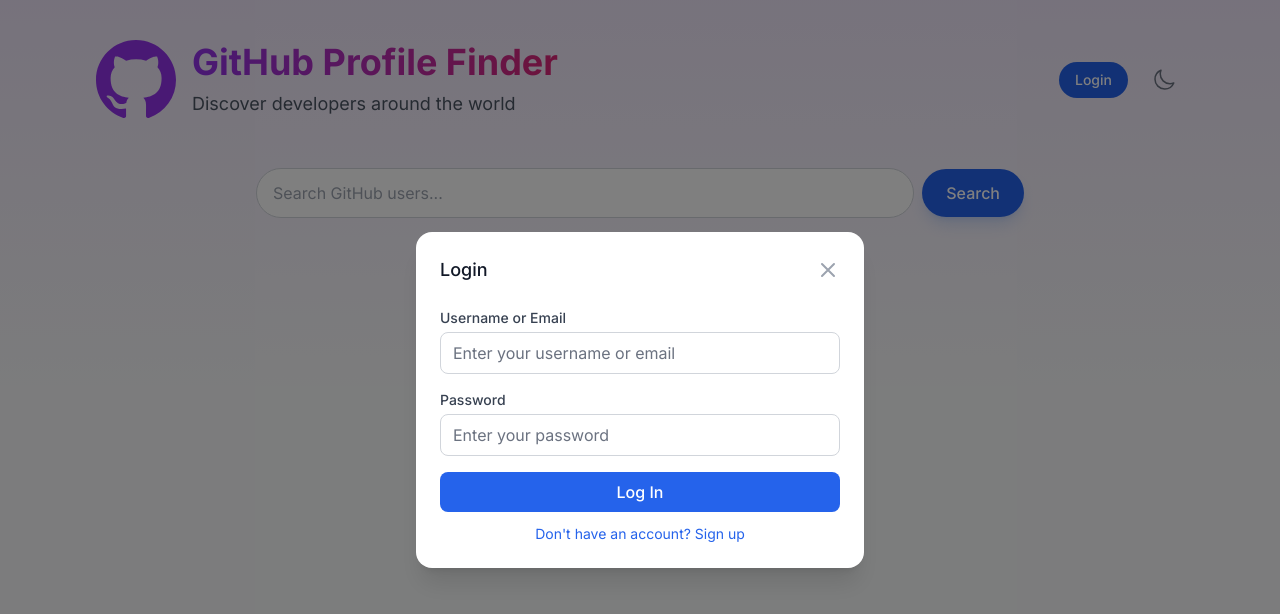
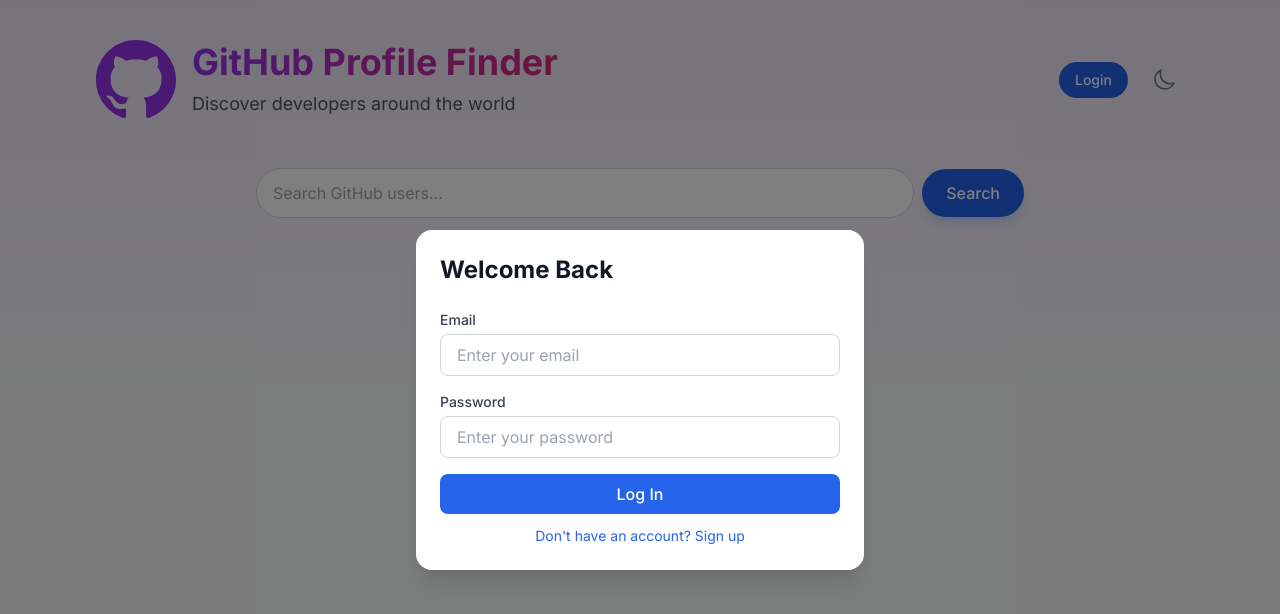
Before and after one commit to TheGuyCheese/github_profile_finder, a Next.js app: page / in a window 1280 px wide. Both pictures are taken after a click on the button "Login". Shown: the top 614 px of the page. Built offline with nearby package versions, Linux system fonts and the light colour scheme.

Commit message:
fixed some deployment errors

```diff
--- a/app/page.tsx
+++ b/app/page.tsx
@@ -7,8 +7,6 @@
 import Image from 'next/image';
 import { useAuth } from '../context/AuthContext';
 import AuthModal from '../components/AuthModal';
-import FavoriteButton from '../components/FavoriteButton';
-import UserMenu from '../components/UserMenu';
 
 interface GitHubUser {
   login: string;
@@ -56,10 +54,7 @@
     });
   };
 
-  const constructSearchQuery = () => {
-    const query = searchQuery;
-    return query;
-  };
+  const constructSearchQuery = () => searchQuery.trim();
 
   const handleSearch = async () => {
     const trimmedQuery = searchQuery.trim();
@@ -130,7 +125,7 @@
             </div>
             <div className="flex items-center space-x-4">
               {isAuthenticated ? (
-                <UserMenu />
+                <></>
               ) : (
                 <button
                   onClick={() => setIsAuthModalOpen(true)}
@@ -210,7 +205,6 @@
                         <h3 className="text-lg font-semibold text-gray-900 dark:text-white group-hover:text-blue-600 dark:group-hover:text-blue-400">
                           {user.login}
                         </h3>
-                        <FavoriteButton username={user.login} />
                       </div>
                       <div className="mt-4 transform translate-y-4 opacity-0 group-hover:translate-y-0 group-hover:opacity-100 transition-all duration-300">
                         <Link
--- a/components/AuthModal.tsx
+++ b/components/AuthModal.tsx
@@ -1,8 +1,8 @@
 'use client';
 
 import { useState } from 'react';
+import { motion } from 'framer-motion';
 import { useAuth } from '../context/AuthContext';
-import { motion, AnimatePresence } from 'framer-motion';
 
 interface AuthModalProps {
   isOpen: boolean;
@@ -17,7 +17,7 @@
   const [formData, setFormData] = useState({
     username: '',
     email: '',
-    password: '',
+    password: ''
   });
 
   const handleSubmit = async (e: React.FormEvent) => {
@@ -29,19 +29,16 @@
       if (!isLogin) {
         if (!formData.username.trim()) {
           setError('Username is required');
-          setIsLoading(false);
           return;
         }
         if (!formData.email.trim()) {
           setError('Email is required');
-          setIsLoading(false);
           return;
         }
       }
 
       if (!formData.password) {
         setError('Password is required');
-        setIsLoading(false);
         return;
       }
 
@@ -62,103 +59,77 @@
     }
   };
 
-  const handleChange = (e: React.ChangeEvent<HTMLInputElement>) => {
-    setFormData({ ...formData, [e.target.name]: e.target.value });
-    setError('');
-  };
+  if (!isOpen) return null;
 
   return (
-    <AnimatePresence>
-      {isOpen && (
-        <div className="fixed inset-0 z-50 overflow-y-auto">
-          <div className="flex min-h-screen items-center justify-center p-4">
-            {/* Backdrop */}
     <motion.div
       initial={{ opacity: 0 }}
       animate={{ opacity: 1 }}
       exit={{ opacity: 0 }}
-              onClick={onClose}
-              className="fixed inset-0 bg-black bg-opacity-50 transition-opacity"
-            />
+      className="fixed inset-0 bg-black bg-opacity-50 z-50 flex items-center justify-center p-4"
+    >
+      <div className="bg-white dark:bg-gray-800 rounded-2xl w-full max-w-md overflow-hidden shadow-xl">
+        <div className="p-6">
+          <h2 className="text-2xl font-bold text-gray-900 dark:text-white mb-6">
+            {isLogin ? 'Welcome Back' : 'Create Account'}
+          </h2>
 
-            {/* Modal */}
-            <motion.div
-              initial={{ scale: 0.95, opacity: 0 }}
-              animate={{ scale: 1, opacity: 1 }}
-              exit={{ scale: 0.95, opacity: 0 }}
-              className="relative w-full max-w-md transform overflow-hidden rounded-2xl bg-white dark:bg-gray-800 p-6 text-left shadow-xl transition-all"
-            >
-              <div className="flex justify-between items-center mb-6">
-                <h3 className="text-lg font-medium text-gray-900 dark:text-white">
-                  {isLogin ? 'Login' : 'Create Account'}
-                </h3>
-                <button
-                  onClick={onClose}
-                  className="text-gray-400 hover:text-gray-500 dark:hover:text-gray-300"
-                >
-                  <svg className="h-6 w-6" fill="none" viewBox="0 0 24 24" stroke="currentColor">
-                    <path strokeLinecap="round" strokeLinejoin="round" strokeWidth={2} d="M6 18L18 6M6 6l12 12" />
-                  </svg>
-                </button>
+          {error && (
+            <div className="mb-4 p-3 bg-red-100 dark:bg-red-900 text-red-700 dark:text-red-200 rounded-lg">
+              {error}
             </div>
+          )}
 
           <form onSubmit={handleSubmit} className="space-y-4">
             {!isLogin && (
               <div>
-                    <label htmlFor="username" className="block text-sm font-medium text-gray-700 dark:text-gray-300">
+                <label htmlFor="username" className="block text-sm font-medium text-gray-700 dark:text-gray-300 mb-1">
                   Username
                 </label>
                 <input
                   type="text"
                   id="username"
-                      name="username"
                   value={formData.username}
-                      onChange={handleChange}
-                      className="mt-1 block w-full rounded-lg border border-gray-300 dark:border-gray-600 bg-white dark:bg-gray-700 px-3 py-2 text-gray-900 dark:text-white placeholder-gray-500 dark:placeholder-gray-400 focus:border-blue-500 dark:focus:border-blue-400 focus:outline-none focus:ring-blue-500 dark:focus:ring-blue-400"
+                  onChange={(e) => setFormData({ ...formData, username: e.target.value })}
+                  className="w-full px-4 py-2 rounded-lg border border-gray-300 dark:border-gray-600 focus:ring-2 focus:ring-blue-500 dark:focus:ring-blue-400 focus:border-transparent bg-white dark:bg-gray-700 text-gray-900 dark:text-white"
                   placeholder="Enter your username"
                 />
               </div>
             )}
 
             <div>
-                  <label htmlFor="email" className="block text-sm font-medium text-gray-700 dark:text-gray-300">
-                    {isLogin ? 'Username or Email' : 'Email'}
+              <label htmlFor="email" className="block text-sm font-medium text-gray-700 dark:text-gray-300 mb-1">
+                Email
               </label>
               <input
-                    type={isLogin ? "text" : "email"}
+                type="email"
                 id="email"
-                    name="email"
                 value={formData.email}
-                    onChange={handleChange}
-                    className="mt-1 block w-full rounded-lg border border-gray-300 dark:border-gray-600 bg-white dark:bg-gray-700 px-3 py-2 text-gray-900 dark:text-white placeholder-gray-500 dark:placeholder-gray-400 focus:border-blue-500 dark:focus:border-blue-400 focus:outline-none focus:ring-blue-500 dark:focus:ring-blue-400"
-                    placeholder={isLogin ? "Enter your username or email" : "Enter your email"}
+                onChange={(e) => setFormData({ ...formData, email: e.target.value })}
+                className="w-full px-4 py-2 rounded-lg border border-gray-300 dark:border-gray-600 focus:ring-2 focus:ring-blue-500 dark:focus:ring-blue-400 focus:border-transparent bg-white dark:bg-gray-700 text-gray-900 dark:text-white"
+                placeholder="Enter your email"
               />
             </div>
 
             <div>
-                  <label htmlFor="password" className="block text-sm font-medium text-gray-700 dark:text-gray-300">
+              <label htmlFor="password" className="block text-sm font-medium text-gray-700 dark:text-gray-300 mb-1">
                 Password
               </label>
               <input
                 type="password"
                 id="password"
-                    name="password"
                 value={formData.password}
-                    onChange={handleChange}
-                    className="mt-1 block w-full rounded-lg border border-gray-300 dark:border-gray-600 bg-white dark:bg-gray-700 px-3 py-2 text-gray-900 dark:text-white placeholder-gray-500 dark:placeholder-gray-400 focus:border-blue-500 dark:focus:border-blue-400 focus:outline-none focus:ring-blue-500 dark:focus:ring-blue-400"
+                onChange={(e) => setFormData({ ...formData, password: e.target.value })}
+                className="w-full px-4 py-2 rounded-lg border border-gray-300 dark:border-gray-600 focus:ring-2 focus:ring-blue-500 dark:focus:ring-blue-400 focus:border-transparent bg-white dark:bg-gray-700 text-gray-900 dark:text-white"
                 placeholder="Enter your password"
               />
             </div>
 
-                {error && (
-                  <p className="text-sm text-red-600 dark:text-red-400">{error}</p>
-                )}
-
             <div className="flex flex-col space-y-3">
               <button
                 type="submit"
+                disabled={isLoading}
                 className="w-full py-2 px-4 bg-blue-600 hover:bg-blue-700 text-white font-medium rounded-lg transition-colors disabled:opacity-50"
-                    disabled={isLoading}
               >
                 {isLoading ? (
                   <div className="flex items-center justify-center">
@@ -169,6 +140,7 @@
                   isLogin ? 'Log In' : 'Sign Up'
                 )}
               </button>
+
               <button
                 type="button"
                 onClick={() => {
@@ -176,16 +148,14 @@
                   setError('');
                   setFormData({ username: '', email: '', password: '' });
                 }}
-                    className="text-sm text-blue-600 dark:text-blue-400 hover:text-blue-500 dark:hover:text-blue-300"
+                className="text-sm text-blue-600 dark:text-blue-400 hover:underline"
               >
-                    {isLogin ? "Don't have an account? Sign up" : 'Already have an account? Login'}
+                {isLogin ? "Don't have an account? Sign up" : 'Already have an account? Log in'}
               </button>
             </div>
           </form>
-            </motion.div>
         </div>
       </div>
-      )}
-    </AnimatePresence>
+    </motion.div>
   );
 }
```
Also changed, not shown: app/profile/[username]/page.tsx (+3 -7 lines). Lines whose indentation alone changed are shown as unchanged.
